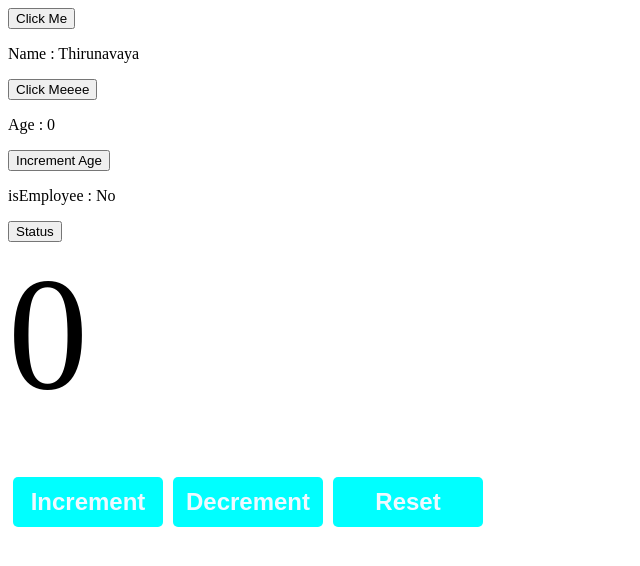
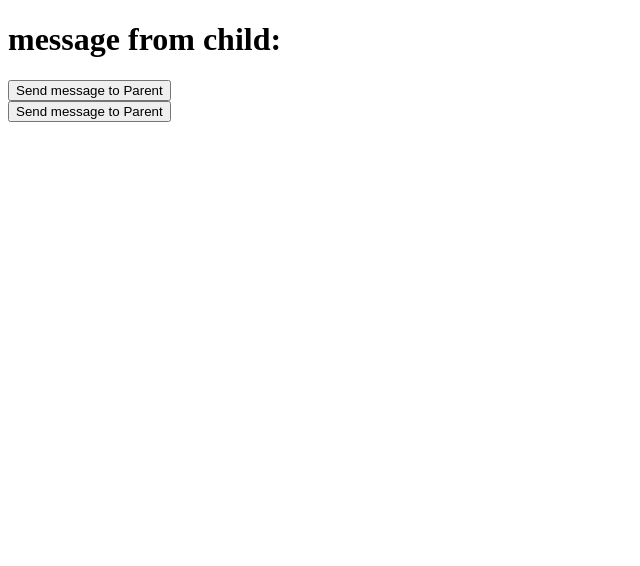
Before and after one commit to shehinthoombil/React-Study-Practice, a React (Create React App) app: page / in a window 1280 px wide. Shown: the top 566 px of the page, without its empty margins (0-640 px from the left). Built offline with nearby package versions, Linux system fonts and the light colour scheme.

Commit message:
props parent to child

```diff
--- a/src/App.jsx
+++ b/src/App.jsx
@@ -1,15 +1,16 @@
 import Button from "./Button";
 import MyComponent from "./MyComponent";
 import Counter from "./Counter";
+import Parent from "./Parent";
+import Child from "./Child";
 
 
 function App() {
 
    return (
       <>
-      <Button/>
-      <MyComponent/>
-      <Counter/>
+      <Parent/>
+      <Child/>
       </>
    )
 }
--- /dev/null
+++ b/src/Child.jsx
@@ -0,0 +1,16 @@
+import React from 'react'
+
+function Child({sendMessage}) {
+
+    const handleClick = ()=>{
+        sendMessage('Hello From child!')
+    }
+
+  return (
+    <div>
+      <button onClick={handleClick}>Send message to Parent</button>
+    </div>
+  )
+}
+
+export default Child
--- /dev/null
+++ b/src/Parent.jsx
@@ -0,0 +1,20 @@
+import React, { useState } from 'react'
+import Child from './Child'
+
+function Parent() {
+
+    const [message,setMessage] = useState('')
+
+    const handleMessage = (msg)=>{
+        setMessage(msg)
+    }
+
+  return (
+    <div>
+      <h1>message from child: {message}</h1>
+      <Child sendMessage ={handleMessage}/>
+    </div>
+  )
+}
+
+export default Parent
```
